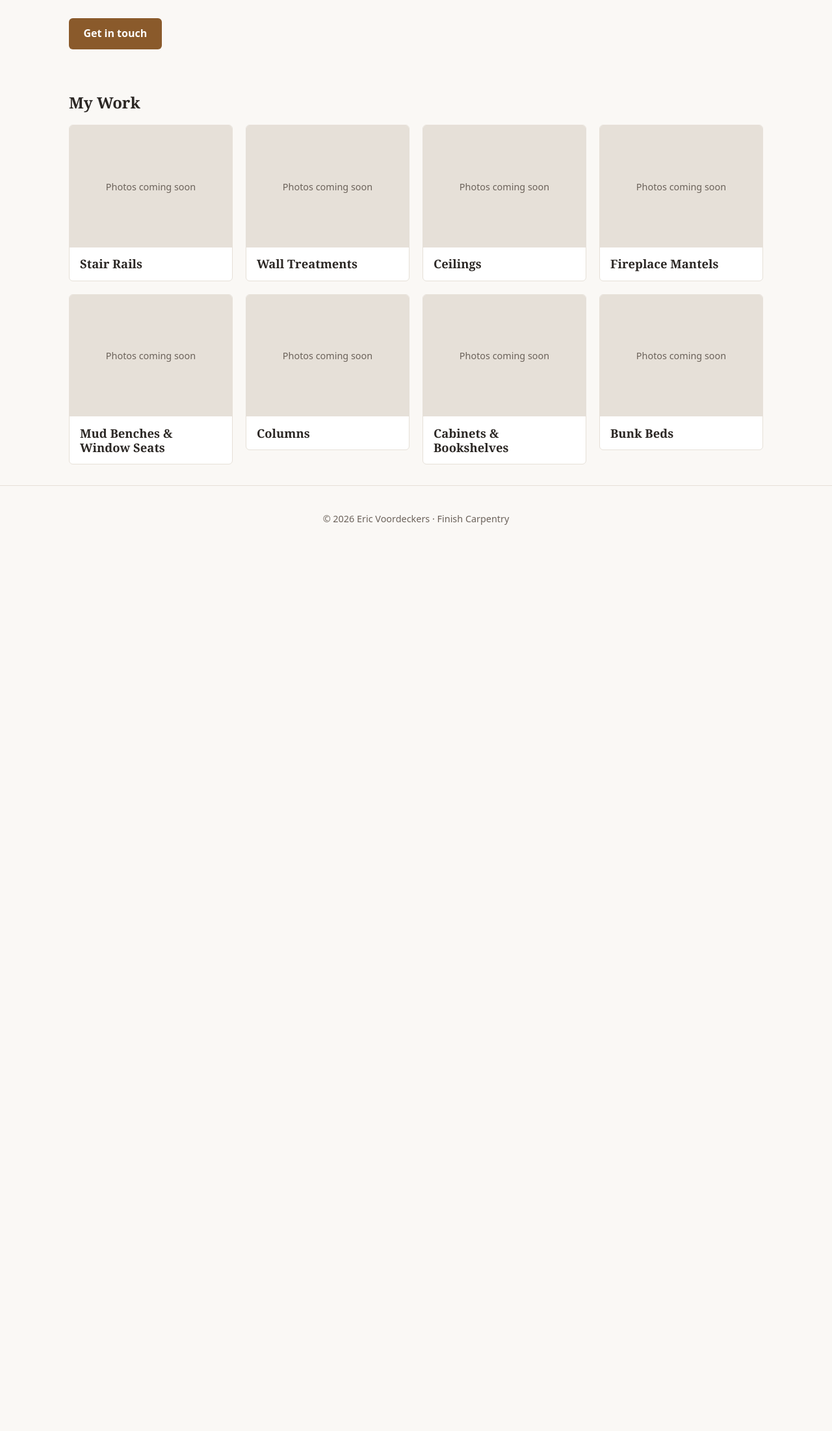
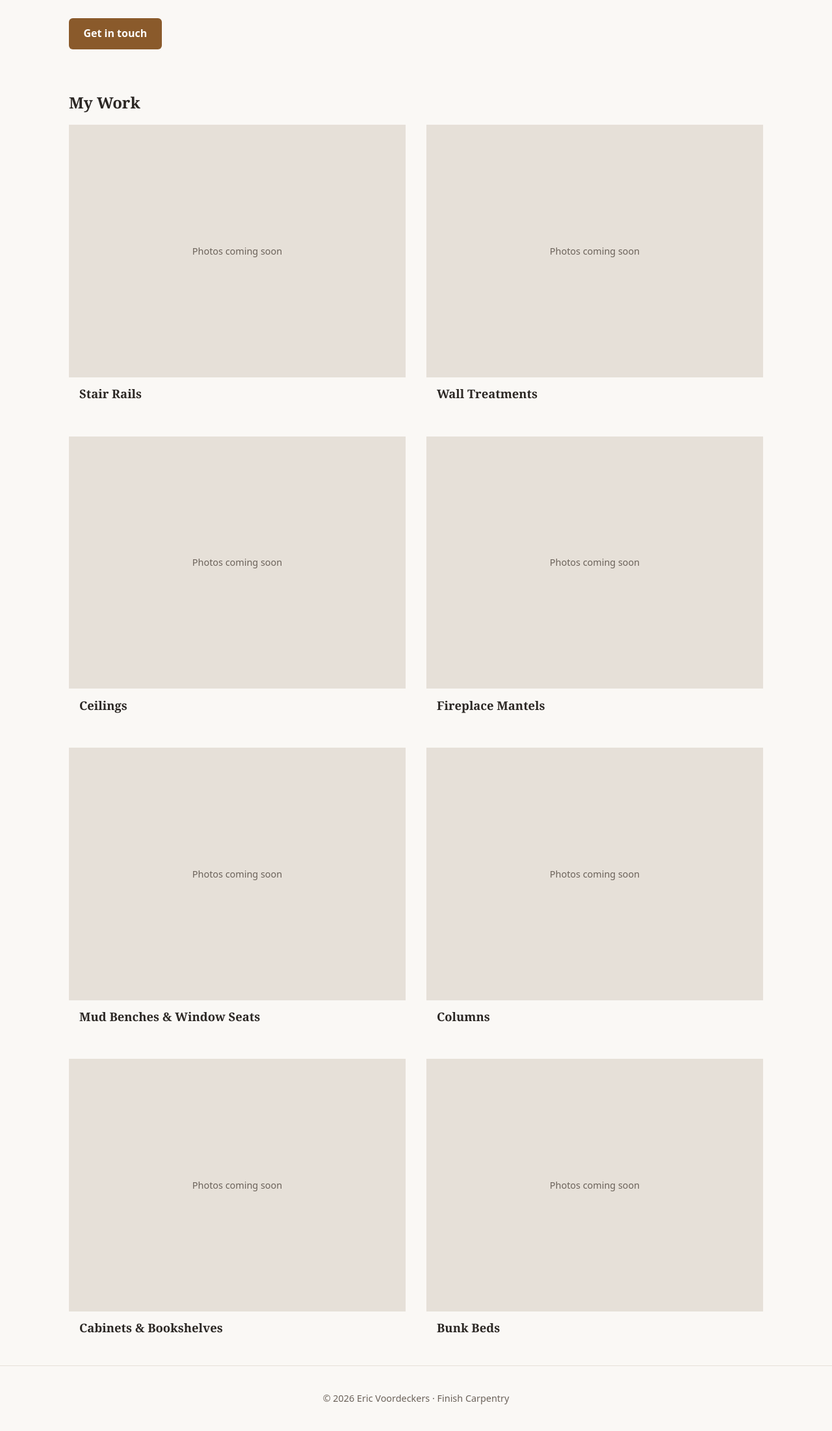
Before and after one commit to keatonvoordeckers/Voordeckers-Site, a Django app: page / in a window 1280 px wide. Shown: the part 282-2485 px from the top of the page at 65% size. Before the commit the page ends 1090 px from the top, so only its background shows below. Run offline with Django 5.2, Linux system fonts and the light colour scheme; data comes from the database, SQL or seed files in the repository; data that the repository does not hold is empty.

Commit message:
Changed formatting of work page to 2 x 4 grid of larger images with detached titles. Removed rounded corners.

```diff
--- a/pages/templates/pages/home.html
+++ b/pages/templates/pages/home.html
@@ -13,13 +13,18 @@
         {% for category in categories %}
         <li>
             <a href="{% url 'portfolio:category' category.slug %}" class="category-card">
+                <div class="tile-image">
                     {% with photo=category.cover %}
                     {% if photo %}
-                                <img src="{{ photo.thumbnail_url }}" alt="{{ category.name }} by Eric Voordeckers" loading="lazy">
+                    <img src="{{ photo.thumbnail_url }}"
+                        srcset="{{ photo.thumbnail_url }} 600w, {{ photo.image.url }} 2000w"
+                        sizes="(min-width: 640px) 50vw, 100vw" alt="{{ category.name }} by Eric Voordeckers"
+                        loading="lazy">
                     {% else %}
                     <div class="placeholder">Photos coming soon</div>
                     {% endif %}
                     {% endwith %}
+                </div>
                 <h3>{{ category.name }}</h3>
             </a>
         </li>
--- a/static/css/site.css
+++ b/static/css/site.css
@@ -14,7 +14,9 @@
 }
 
 /* ---------- Base ---------- */
-*, *::before, *::after {
+*,
+*::before,
+*::after {
     box-sizing: border-box;
 }
 
@@ -34,7 +36,9 @@ main {
     padding-block: 2rem;
 }
 
-h1, h2, h3 {
+h1,
+h2,
+h3 {
     font-family: var(--font-heading);
     line-height: 1.2;
 }
@@ -154,43 +158,64 @@ img {
 /* ---------- Home: category grid ---------- */
 .category-grid {
     display: grid;
-    grid-template-columns: repeat(auto-fill, minmax(240px, 1fr));
-    gap: 1.25rem;
+    grid-template-columns: 1fr;
+    gap: 2.5rem 2rem;
     margin: 0;
     padding: 0;
     list-style: none;
 }
 
+@media (min-width: 640px) {
+    .category-grid {
+        grid-template-columns: repeat(2, 1fr);
+    }
+}
+
 .category-card {
     display: block;
-    overflow: hidden;
-    border: 1px solid var(--color-border);
-    border-radius: var(--radius);
-    background: var(--color-surface);
     color: var(--color-text);
     text-decoration: none;
-    transition: box-shadow 0.2s, transform 0.2s;
 }
 
-.category-card:hover,
 .category-card:focus-visible {
-    box-shadow: 0 6px 20px rgb(0 0 0 / 0.12);
-    transform: translateY(-2px);
+    outline: 2px solid var(--color-accent);
+    outline-offset: 4px;
 }
 
-.category-card img,
-.category-card .placeholder {
+.tile-image {
+    overflow: hidden;
+}
+
+.tile-image img,
+.tile-image .placeholder {
     width: 100%;
     aspect-ratio: 4 / 3;
     object-fit: cover;
+    transition: transform 0.4s;
 }
 
-.category-card .placeholder {
+.category-card:hover img,
+.category-card:focus-visible img {
+    transform: scale(1.04);
+}
+
+.tile-image .placeholder {
     display: grid;
     place-items: center;
     background: var(--color-border);
     color: var(--color-muted);
     font-size: 0.9rem;
+}
+
+.category-card h3 {
+    margin: 0.85rem 0 0;
+    font-size: 1.35rem;
+    transition: color 0.2s;
+}
+
+.category-card:hover h3,
+.category-card:focus-visible h3 {
+    color: var(--color-accent);
 }
 
 .category-card h3 {
@@ -261,6 +286,7 @@ img {
     margin: 0;
     color: var(--color-muted);
 }
+
 .empty {
     color: var(--color-muted);
 }
```
Lines whose indentation alone changed are shown as unchanged.
